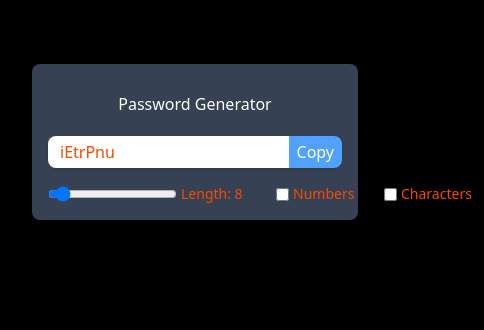
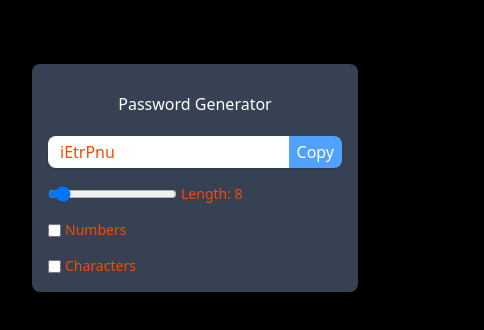
Before and after one commit to zubdotexe/react-tuto, a React (Vite) app in the folder 05passwordGenerator/: page / in a window 390 px wide. Shown: the top 330 px of the page, 484 px wide, since content can reach past the window. Built offline with nearby package versions, Linux system fonts and the light colour scheme.

Commit message:
make the elements in the second div responsive

```diff
--- a/05passwordGenerator/src/App.jsx
+++ b/05passwordGenerator/src/App.jsx
@@ -66,7 +66,7 @@ function App() {
           </button>
         </div>
 
-        <div className="grid grid-cols-[220px_100px_100px] text-sm gap-x-2">
+        <div className="grid grid-cols-1 sm:grid-cols-[240px_120px] md:grid-cols-[240px_120px_120px] gap-4 text-sm gap-x-2">
           <div className="flex items-center gap-x-1">
             <input
             type="range"
```
